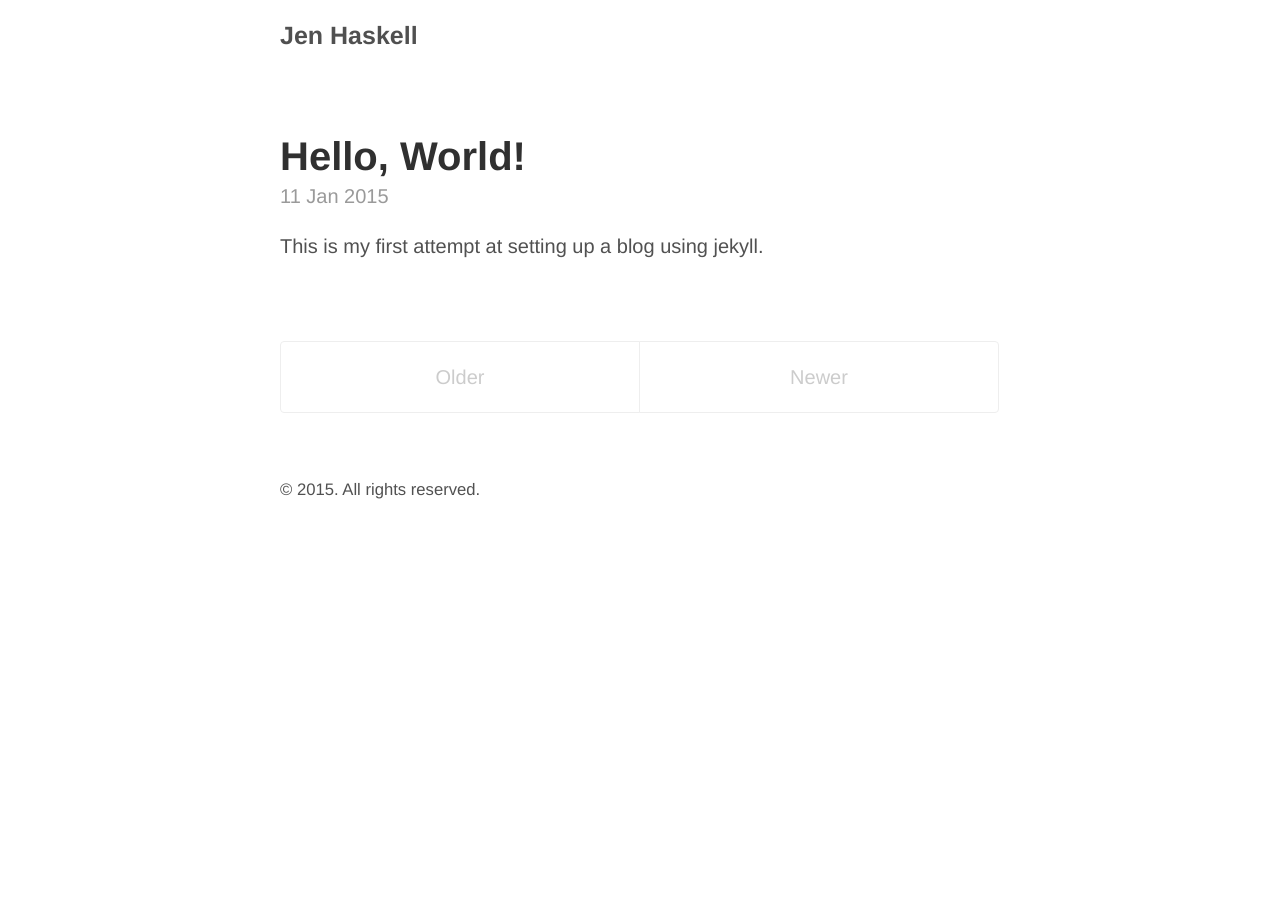
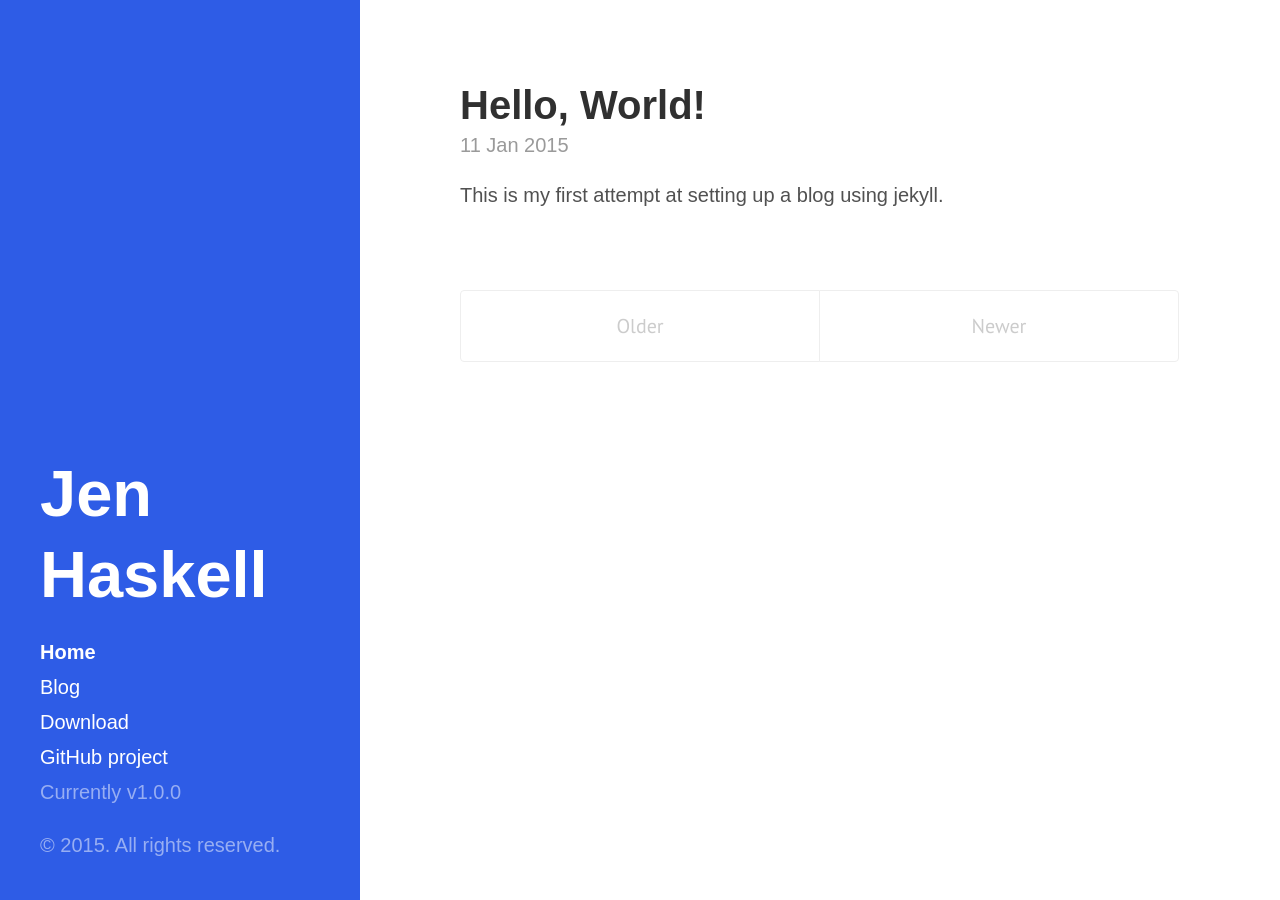
Before and after one commit to jchaskell/jchaskell.github.io, a Jekyll site: the page built from index.html, in a window 1280 px wide. Built offline with Jekyll 4.4.1, drawn with Linux system fonts in a browser that asks for light colours; the list of posts is cut into pages by our own code.

Commit message:
Changing to Hyde layout

```diff
--- a/_includes/head.html
+++ b/_includes/head.html
@@ -1,6 +1,7 @@
 <head>
-  <meta charset="UTF-8">
   <link href="http://gmpg.org/xfn/11" rel="profile">
+  <meta http-equiv="X-UA-Compatible" content="IE=edge">
+  <meta http-equiv="content-type" content="text/html; charset=utf-8">
 
   <!-- Enable responsiveness on mobile devices-->
   <meta name="viewport" content="width=device-width, initial-scale=1.0, maximum-scale=1">
@@ -14,13 +15,15 @@
   </title>
 
   <!-- CSS -->
-  <link rel="stylesheet" href="/public/css/poole.css">
-  <link rel="stylesheet" href="/public/css/syntax.css">
+  <link rel="stylesheet" href="{{ site.baseurl }}public/css/poole.css">
+  <link rel="stylesheet" href="{{ site.baseurl }}public/css/syntax.css">
+  <link rel="stylesheet" href="{{ site.baseurl }}public/css/hyde.css">
+  <link rel="stylesheet" href="http://fonts.googleapis.com/css?family=PT+Sans:400,400italic,700|Abril+Fatface">
 
   <!-- Icons -->
-  <link rel="apple-touch-icon-precomposed" sizes="144x144" href="/public/apple-touch-icon-precomposed.png">
-  <link rel="shortcut icon" href="/public/favicon.ico">
+  <link rel="apple-touch-icon-precomposed" sizes="144x144" href="{{ site.baseurl }}public/apple-touch-icon-144-precomposed.png">
+                                 <link rel="shortcut icon" href="{{ site.baseurl }}public/favicon.ico">
 
   <!-- RSS -->
-  <link rel="alternate" type="application/atom+xml" title="{{ site.title }}" href="/atom.xml">
+  <link rel="alternate" type="application/rss+xml" title="RSS" href="/atom.xml">
 </head>
--- /dev/null
+++ b/_includes/sidebar.html
@@ -0,0 +1,36 @@
+<div class="sidebar">
+  <div class="container sidebar-sticky">
+    <div class="sidebar-about">
+      <h1>
+        <a href="{{ site.baseurl }}">
+          {{ site.title }}
+        </a>
+      </h1>
+      <p class="lead">{{ site.description }}</p>
+    </div>
+
+    <nav class="sidebar-nav">
+      <a class="sidebar-nav-item{% if page.url == site.baseurl %} active{% endif %}" href="{{ site.baseurl }}">Home</a>
+
+      {% comment %}
+        The code below dynamically generates a sidebar nav of pages with
+        `layout: page` in the front-matter. See readme for usage.
+      {% endcomment %}
+
+      {% assign pages_list = site.pages %}
+      {% for node in pages_list %}
+        {% if node.title != null %}
+          {% if node.layout == "page" %}
+            <a class="sidebar-nav-item{% if page.url == node.url %} active{% endif %}" href="{{ node.url }}">{{ node.title }}</a>
+          {% endif %}
+        {% endif %}
+      {% endfor %}
+
+      <a class="sidebar-nav-item" href="{{ site.github.repo }}/archive/v{{ site.version }}.zip">Download</a>
+      <a class="sidebar-nav-item" href="{{ site.github.repo }}">GitHub project</a>
+      <span class="sidebar-nav-item">Currently v{{ site.version }}</span>
+    </nav>
+
+    <p>&copy; {{ site.time | date: '%Y' }}. All rights reserved.</p>
+  </div>
+</div>
--- a/_layouts/default.html
+++ b/_layouts/default.html
@@ -1,27 +1,14 @@
 <!DOCTYPE html>
-<html lang="en">
+<html xmlns="http://www.w3.org/1999/xhtml" xml:lang="en" lang="en-us">
 
   {% include head.html %}
 
   <body>
 
-    <div class="container content">
-      <header class="masthead">
-        <h3 class="masthead-title">
-          <a href="/" title="Home">{{ site.title }}</a>
-          <small>{{ site.tagline }}</small>
-        </h3>
-      </header>
+    {% include sidebar.html %}
 
-      <main>
-        {{ content }}
-      </main>
-
-      <footer class="footer">
-        <small>
-          &copy; <time datetime="{{ site.time | date_to_xmlschema }}">{{ site.time | date: '%Y' }}</time>. All rights reserved.
-        </small>
-      </footer>
+    <div class="content container">
+      {{ content }}
     </div>
 
   </body>
--- a/_layouts/page.html
+++ b/_layouts/page.html
@@ -2,7 +2,7 @@
 layout: default
 ---
 
-<article class="page">
+<div class="page">
   <h1 class="page-title">{{ page.title }}</h1>
   {{ content }}
-</article>
+</div>
```
Also changed, not shown: _layouts/post.html (+6 -6 lines).
